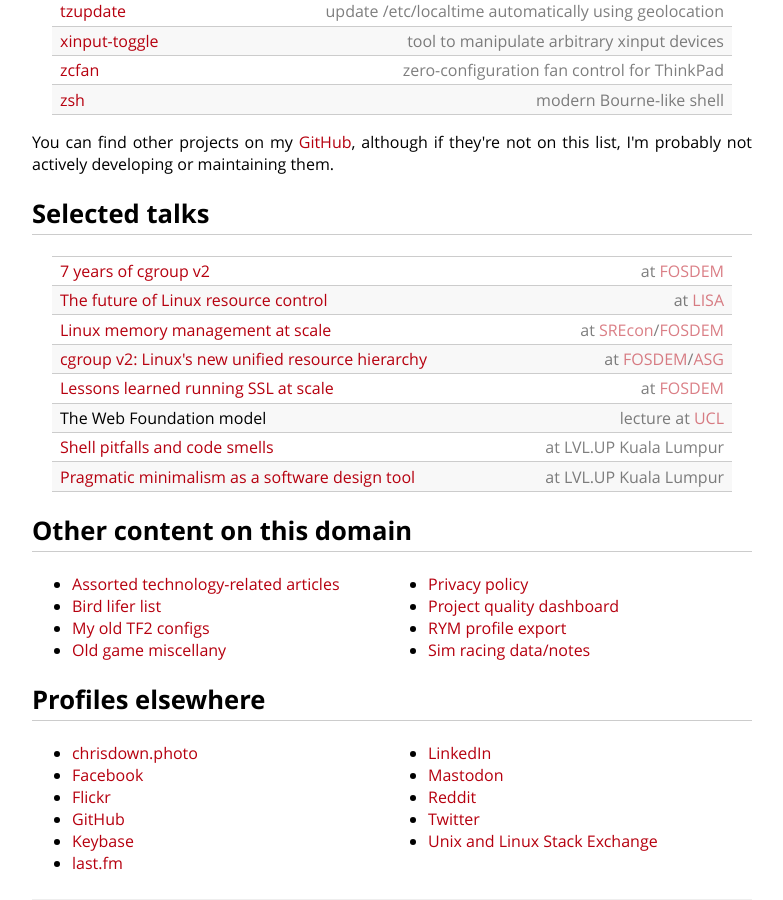
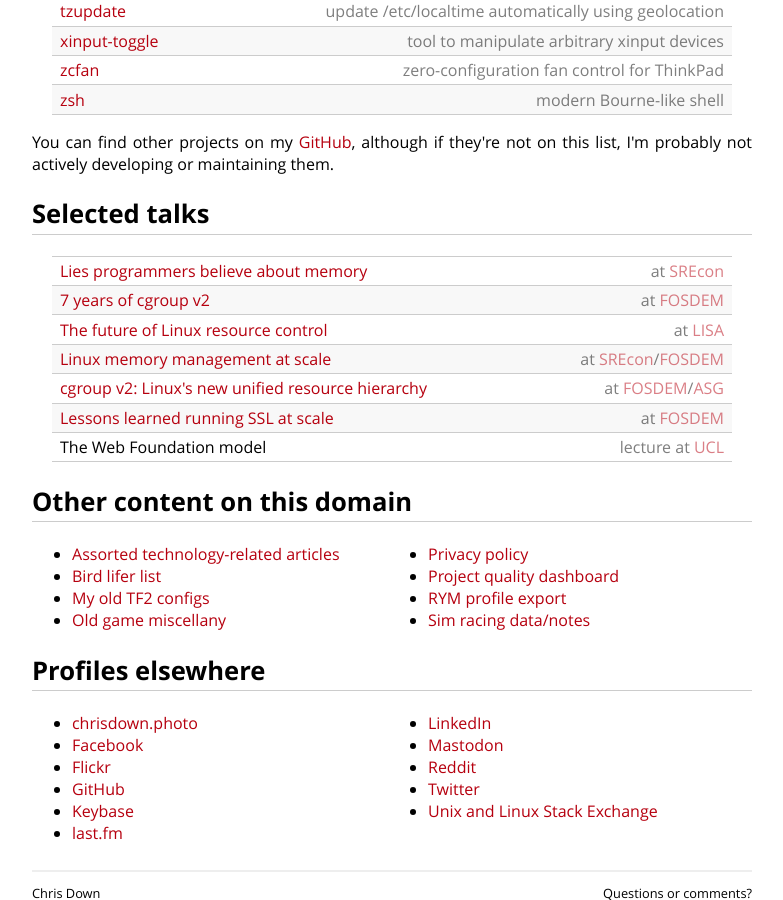
Before and after one commit to cdown/chrisdown.name, a Jekyll site: the page built from index.md, in a window 1280 px wide and 900 px high, scrolled down 1114 px. Shown: the whole window, without its empty margins (248-1031 px from the left). Built offline with Jekyll 4.4.1, drawn with Linux system fonts in a browser that asks for light colours.

Commit message:
index: Update selected talks list to include lies talk

```diff
--- a/index.md
+++ b/index.md
@@ -68,14 +68,13 @@ list, I'm probably not actively developing or maintaining them.
 ## Selected talks
 
 {: .light .tworight }
+| [Lies programmers believe about memory](https://www.usenix.org/conference/srecon25americas/presentation/down) | at [SREcon](https://www.usenix.org/conference/srecon25americas/presentation/down) |
 | [7 years of cgroup v2](https://www.youtube.com/watch?v=LX6fMlIYZcg) | at [FOSDEM](https://fosdem.org/2023/schedule/event/container_cgroup_v2/) |
 | [The future of Linux resource control](https://www.youtube.com/watch?v=kPMZYoRxtmg) | at [LISA](https://www.usenix.org/conference/lisa21) |
 | [Linux memory management at scale](/2019/07/18/linux-memory-management-at-scale.html) | at [SREcon](https://www.usenix.org/conference/srecon19asia/presentation/down)/[FOSDEM](https://fosdem.org/2020/schedule/event/containers_memory_management/) |
 | [cgroup v2: Linux's new unified resource hierarchy](https://www.youtube.com/watch?v=ikZ8_mRotT4) | at [FOSDEM](https://archive.fosdem.org/2017/schedule/event/cgroupv2/)/[ASG](https://twitter.com/ASGConf/status/922010850218725376) |
 | [Lessons learned running SSL at scale](https://www.youtube.com/watch?v=9Ya8H-9Hrp4) | at [FOSDEM](https://archive.fosdem.org/2016/schedule/event/sslmanagement/) |
 | The Web Foundation model | lecture at [UCL](https://www.ucl.ac.uk/) |
-| [Shell pitfalls and code smells](https://slides.com/chrisdown/avoiding-bash-pitfalls-and-code-smells/fullscreen) | at LVL.UP Kuala Lumpur |
-| [Pragmatic minimalism as a software design tool](https://slides.com/chrisdown/pragmaticminimalism/fullscreen) | at LVL.UP Kuala Lumpur |
 
 ## Other content on this domain
 
```
